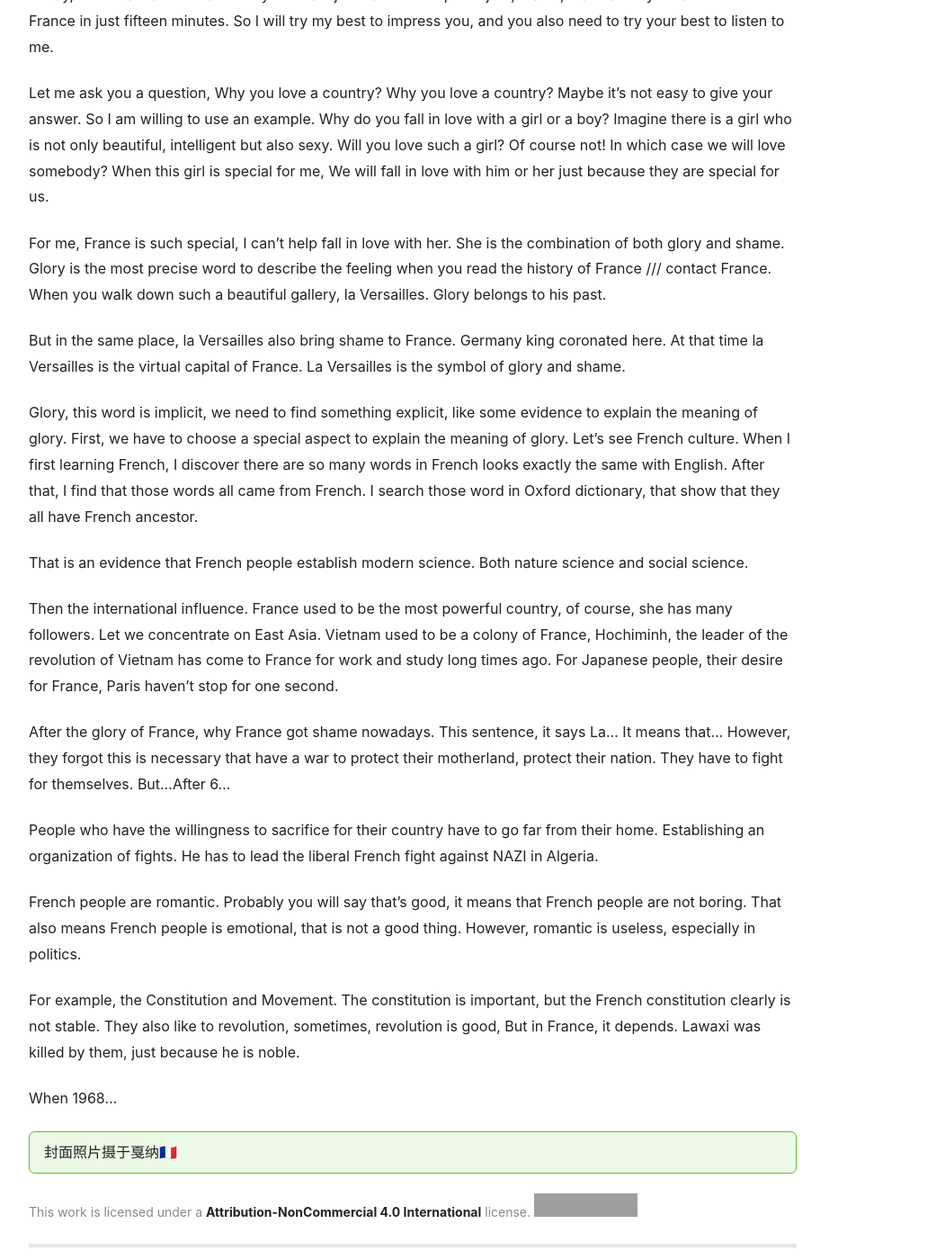
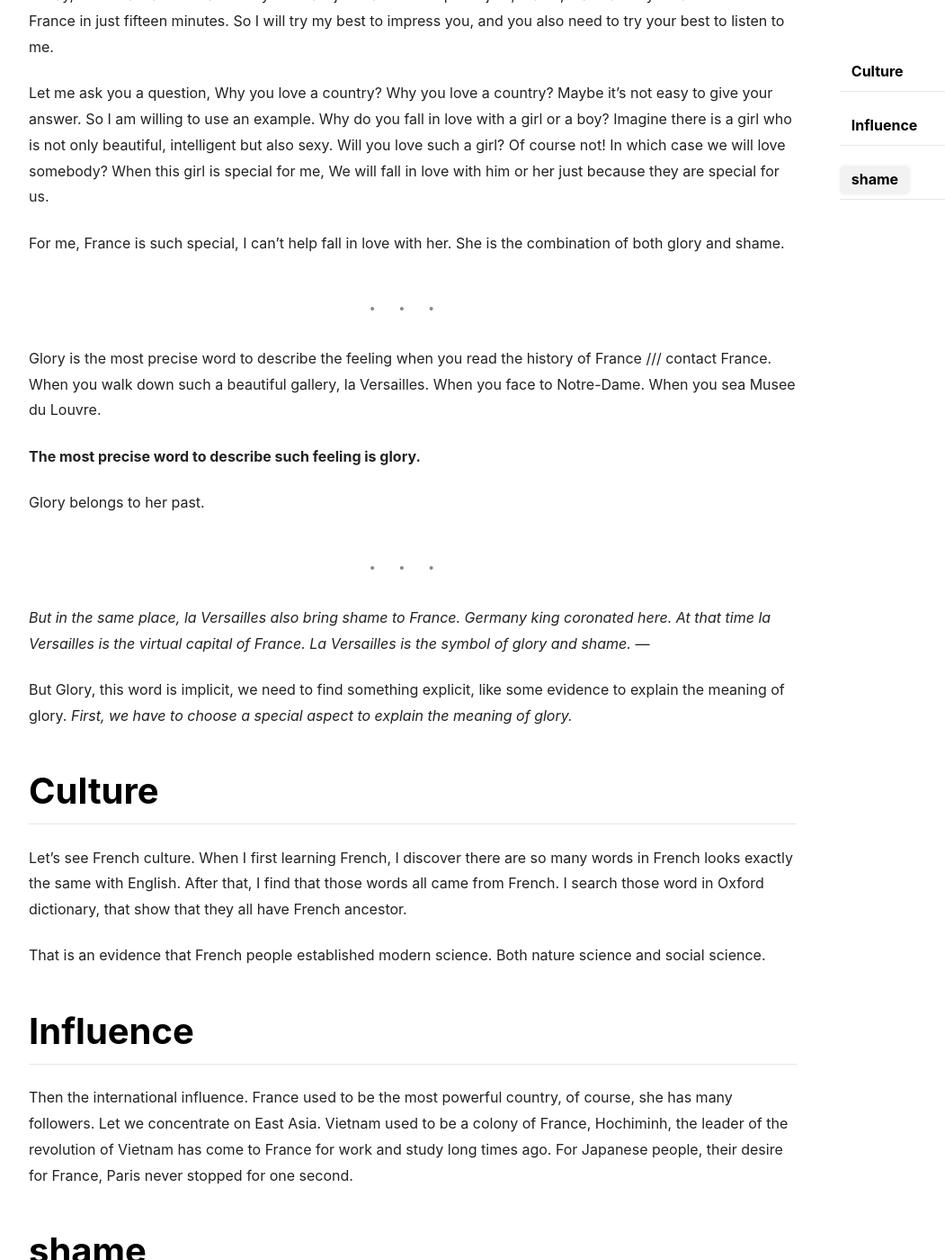
Before and after one commit to nine09/nine09.github.io, a Jekyll site: the page built from _posts/2018-12-11-France.md, in a window 1280 px wide and 1400 px high, scrolled down 698 px. Shown: the whole window at 90% size, without its empty margins (71-1122 px from the left). Built offline with Jekyll 4.4.1, drawn with Linux system fonts in a browser that asks for light colours; nearby versions of some CDN libraries; comment, search, counter and statistics services are not loaded; some of the changed text lies outside the part shown; grey boxes are pictures that could not be loaded.

Commit message:
2018-12-11 edit france article

```diff
--- a/_posts/2018-12-11-France.md
+++ b/_posts/2018-12-11-France.md
@@ -23,23 +23,39 @@ So I will try my best to impress you, and you also need to try your best to list
 Let me ask you a question, Why you love a country? Why you love a country? Maybe it's not easy to give your answer. So I am willing to use an example. Why do you fall in love with a girl or a boy? Imagine there is a girl who is not only beautiful, intelligent but also sexy. Will you love such a girl?  Of course not! In which case we will love somebody? When this girl is special for me, We will fall in love with him or her just because they are special for us.
 
 For me, France is such special, I can't help fall in love with her. She is the combination of both glory and shame.
-Glory is the most precise word to describe the feeling when you read the history of France /// contact France. When you walk down such a beautiful gallery, la Versailles.
-Glory belongs to his past.
-
-But in the same place, la Versailles also bring shame to France. Germany king coronated here. At that time la Versailles is the virtual capital of France. La Versailles is the symbol of glory and shame.
-
-Glory, this word is implicit, we need to find something explicit, like some evidence to explain the meaning of glory.
-First, we have to choose a special aspect to explain the meaning of glory. Let's see French culture. When I first learning French, I discover there are so many words in French looks exactly the same with English. After that, I find that those words all came from French. I search those word in Oxford dictionary, that show that they all have French ancestor.
-
-That is an evidence that French people establish modern science. Both nature science and social science.
-
-Then the international influence. France used to be the most powerful country, of course, she has many followers. Let we concentrate on East Asia. Vietnam used to be a colony of France, Hochiminh, the leader of the revolution of Vietnam has come to France for work and study long times ago.
-For Japanese people, their desire for France, Paris haven't stop for one second.
 
 
-After the glory of France, why France got shame nowadays. This sentence, it says La... It means that... However, they forgot this is necessary that have a war to protect their motherland, protect their nation. They have to fight for themselves. But...After 6...
+---
+Glory is the most precise word to describe the feeling when you read the history of France /// contact France. When you walk down such a beautiful gallery, la Versailles.
+When you face to Notre-Dame.
+When you sea Musee du Louvre.
 
-People who have the willingness to sacrifice for their country have to go far from their home. Establishing an organization of fights. He has to lead the liberal French fight against NAZI in Algeria.
+**The most precise word to describe such feeling is glory.**
+
+Glory belongs to her past.
+
+
+
+---
+*But in the same place, la Versailles also bring shame to France. Germany king coronated here. At that time la Versailles is the virtual capital of France. La Versailles is the symbol of glory and shame.*
+---
+
+But Glory, this word is implicit, we need to find something explicit, like some evidence to explain the meaning of glory.
+*First, we have to choose a special aspect to explain the meaning of glory.*
+
+# Culture
+Let's see French culture. When I first learning French, I discover there are so many words in French looks exactly the same with English. After that, I find that those words all came from French. I search those word in Oxford dictionary, that show that they all have French ancestor.
+
+That is an evidence that French people established modern science. Both nature science and social science.
+
+# Influence
+Then the international influence. France used to be the most powerful country, of course, she has many followers. Let we concentrate on East Asia. Vietnam used to be a colony of France, Hochiminh, the leader of the revolution of Vietnam has come to France for work and study long times ago.
+For Japanese people, their desire for France, Paris never stopped for one second.
+
+# shame
+After the glory of France, why France got shame nowadays. This sentence, it says La... It means that.... There is almost no much content of the comming world war. However, they forgot this is necessary that have a war to protect their country, protect their nation. They have to fight for themselves. But...After 6...
+
+People who have the willingness to sacrifice for their country have to go far from their home. Establishing an organization of fights. He has to lead the liberal French fight against NAZI in Algeri.
 
 French people are romantic.
 Probably you will say that's good, it means that French people are not boring. That also means French people is emotional, that is not a good thing. However, romantic is useless, especially in politics.
```
